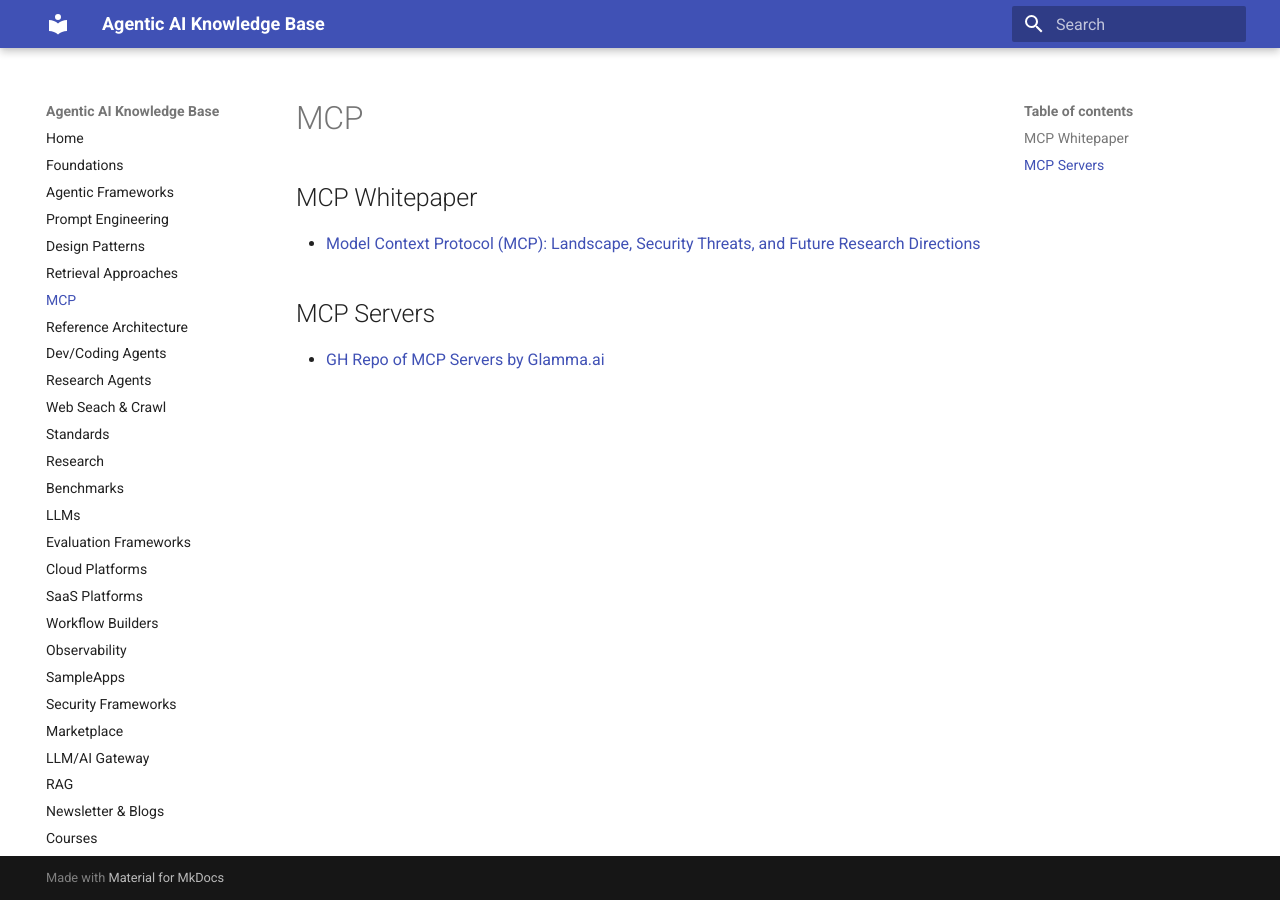
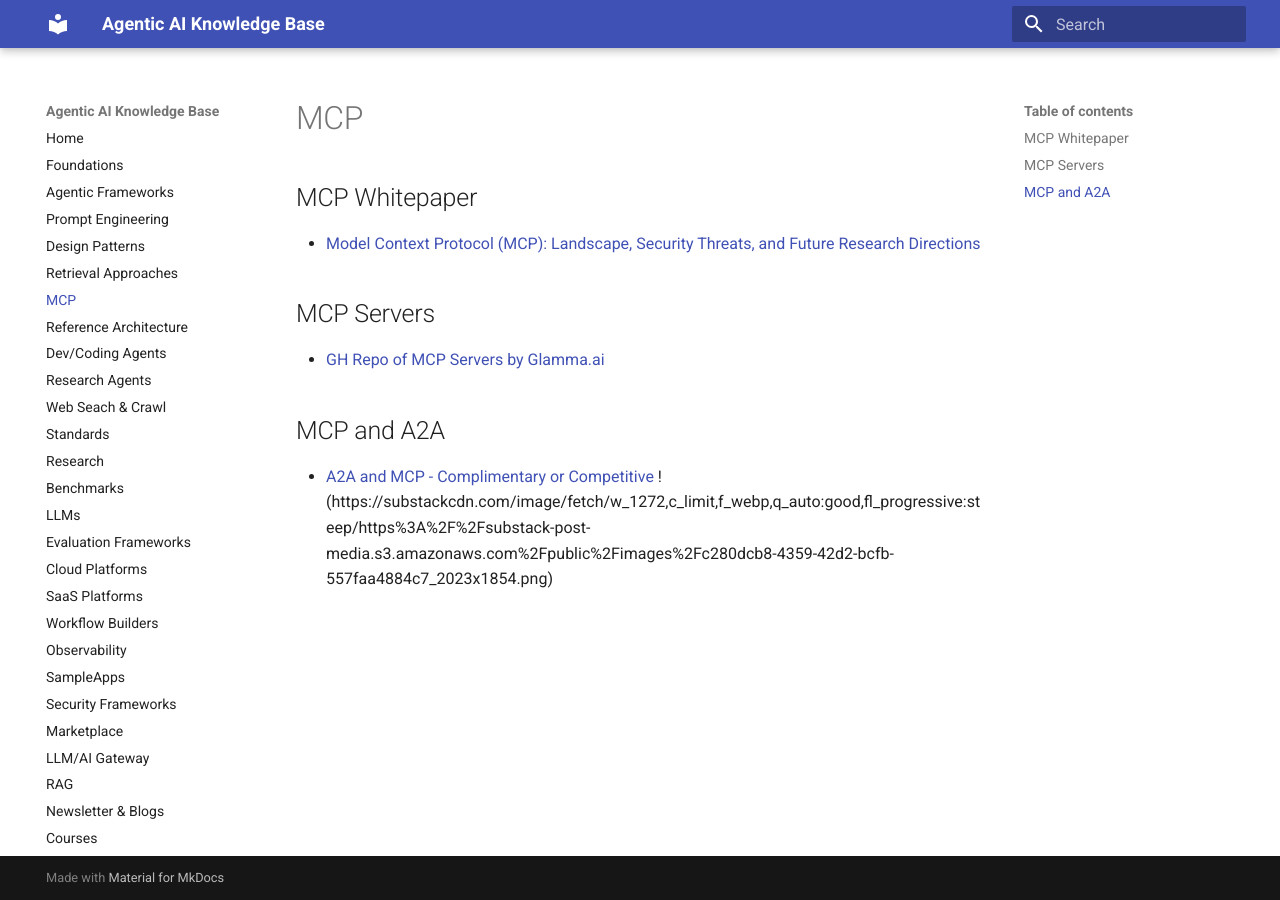
Before and after one commit to ankurkumarz/agentic-ai-knowledge-base, an MkDocs documentation site: the page built from docs/MCP/README.md, in a window 1280 px wide. Built offline with MkDocs 1.6.1 and Material for MkDocs 9.7.7, drawn with Linux system fonts in a browser that asks for light colours.

Commit message:
Update README.md with MCP vs A2A

```diff
--- a/docs/MCP/README.md
+++ b/docs/MCP/README.md
@@ -6,3 +6,8 @@ Future Research Directions](https://arxiv.org/pdf/2503.23278v1)
 ## MCP Servers
 
 - [GH Repo of MCP Servers by Glamma.ai](https://github.com/punkpeye/awesome-mcp-servers)
+
+## MCP and A2A
+
+- [A2A and MCP - Complimentary or Competitive](https://www.newsletter.swirlai.com/p/mcp-vs-a2a-friends-or-foes)
+!(https://substackcdn.com/image/fetch/w_1272,c_limit,f_webp,q_auto:good,fl_progressive:steep/https%3A%2F%2Fsubstack-post-media.s3.amazonaws.com%2Fpublic%2Fimages%2Fc280dcb8-4359-42d2-bcfb-557faa4884c7_2023x1854.png)
```
